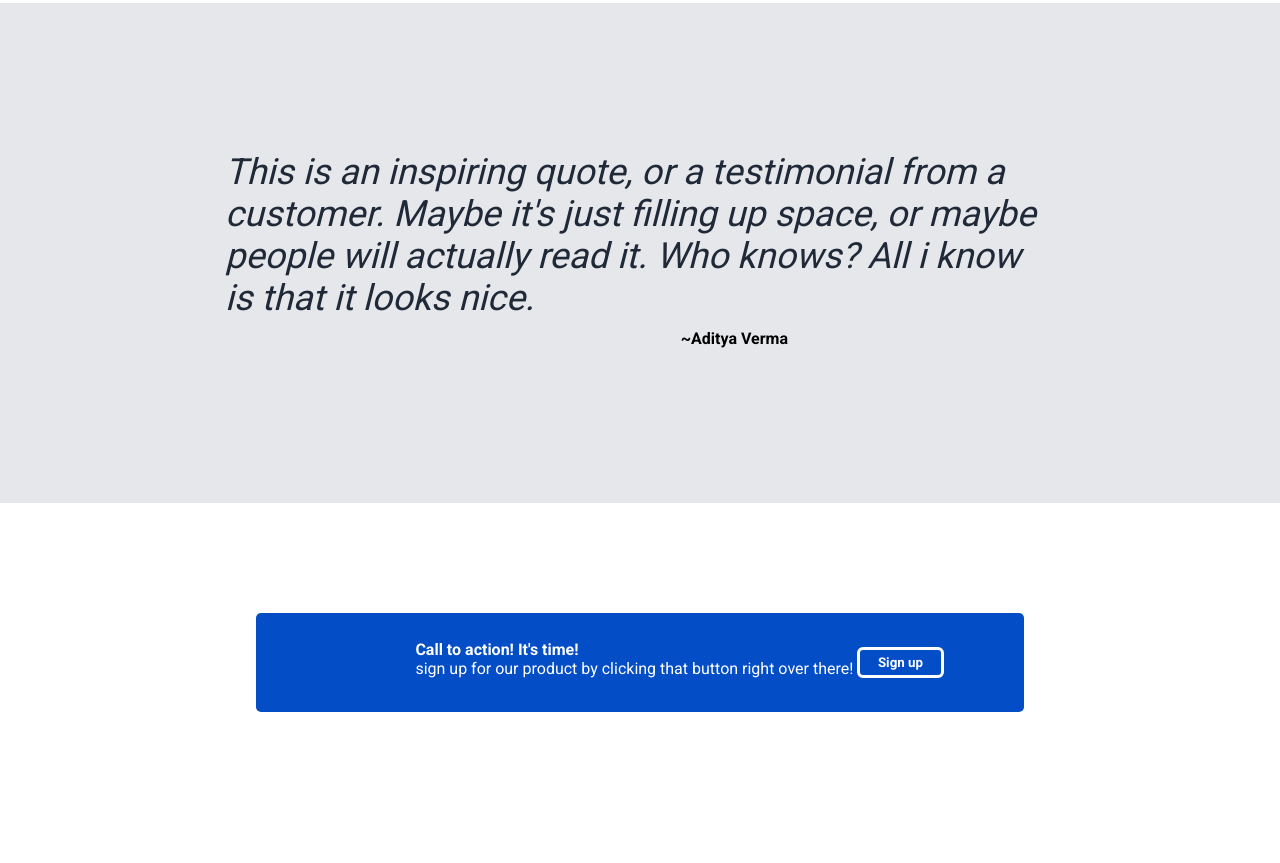
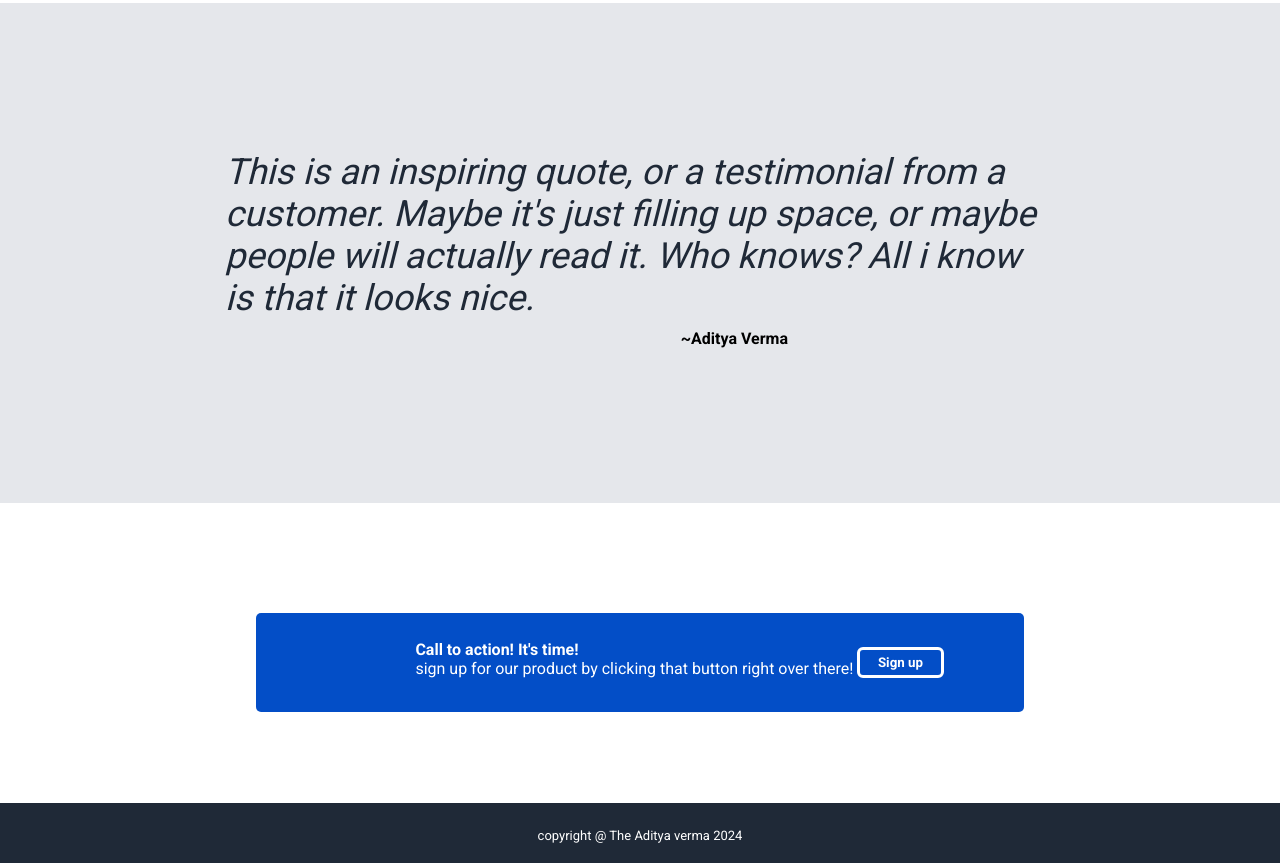
Before and after one commit to 253425aditya/Landing-page, a plain HTML site: page index.html in a window 1280 px wide. Shown: the part 997-1860 px from the top of the page. Before the commit the page ends 1800 px from the top, so only its background shows below. Drawn offline with Linux system fonts and the light colour scheme.

Commit message:
added section five and four

```diff
--- a/index.html
+++ b/index.html
@@ -30,7 +30,7 @@
                     <button>Sign up</button>
                 </div>
                 <div class="right">
-                    <img src="https://www.robin-noorda.com/uploads/1/6/8/3/16830688/3347022_orig.jpg" alt="image">
+                    <img src="https://img.freepik.com/free-vector/night-ocean-landscape-full-moon-stars-shine_107791-7397.jpg" alt="image">
                 </div>
             </div>
         </div>
@@ -96,6 +96,10 @@
         </div>
     </div>
 
+    <div class="section-five">
+        <p class="lmao">copyright @ The Aditya verma 2024</p>
+    </div>
+
 </body>
 
 </html>
--- a/styles.css
+++ b/styles.css
@@ -64,7 +64,7 @@ h1{
 
 img{
     margin-top: 60px;
-    height: 200px;
+    height: 210px;
 }
 
 .left{
@@ -168,3 +168,14 @@ pre{
     border: solid white;
     background: #034ec7;
 }
+.section-five{
+    background: #1f2937;
+    height: 60px;
+    color: white;
+    text-align: center;
+}
+
+.lmao{
+    padding-top: 25px;
+    font-size: small;
+}
```
